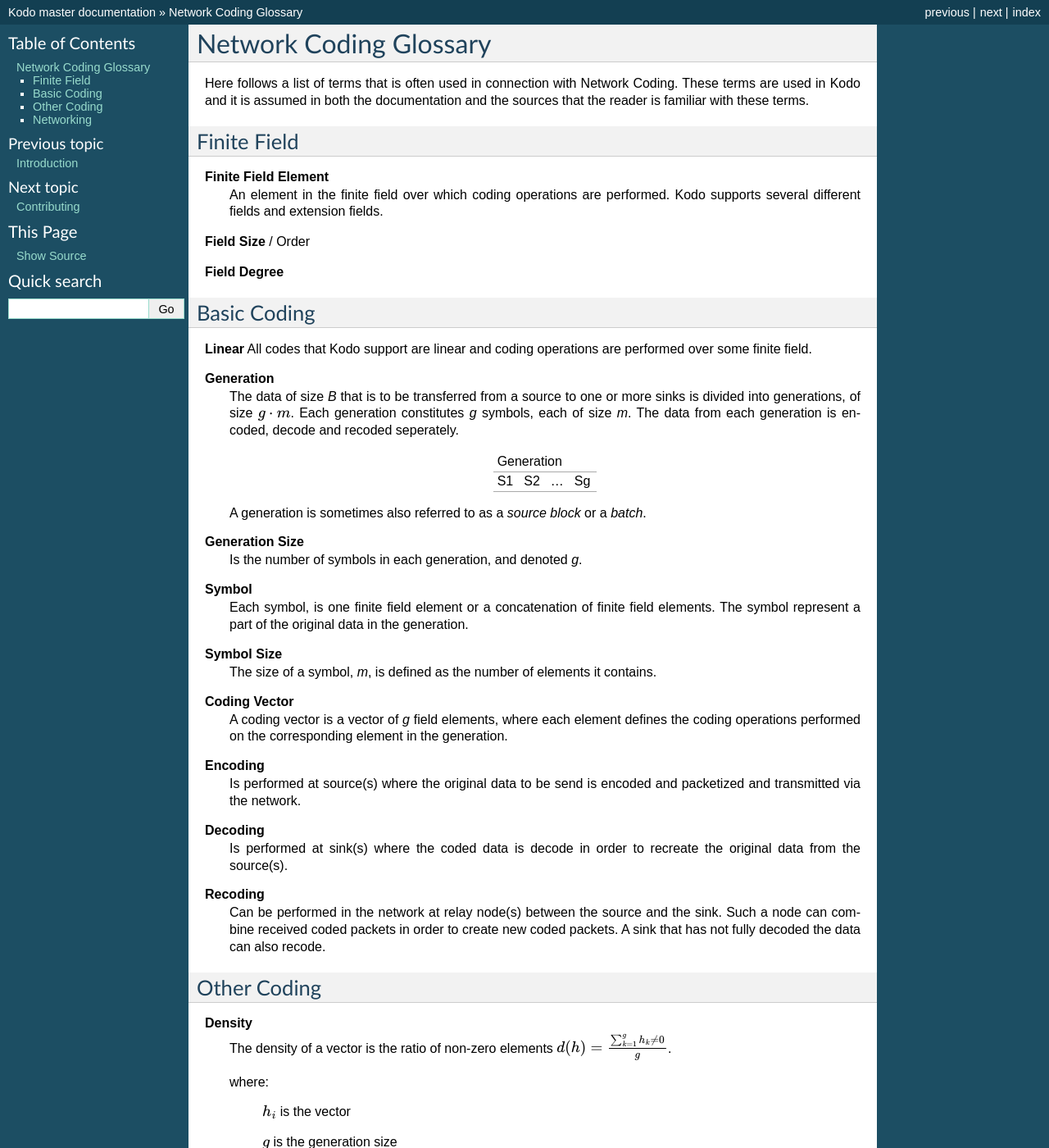
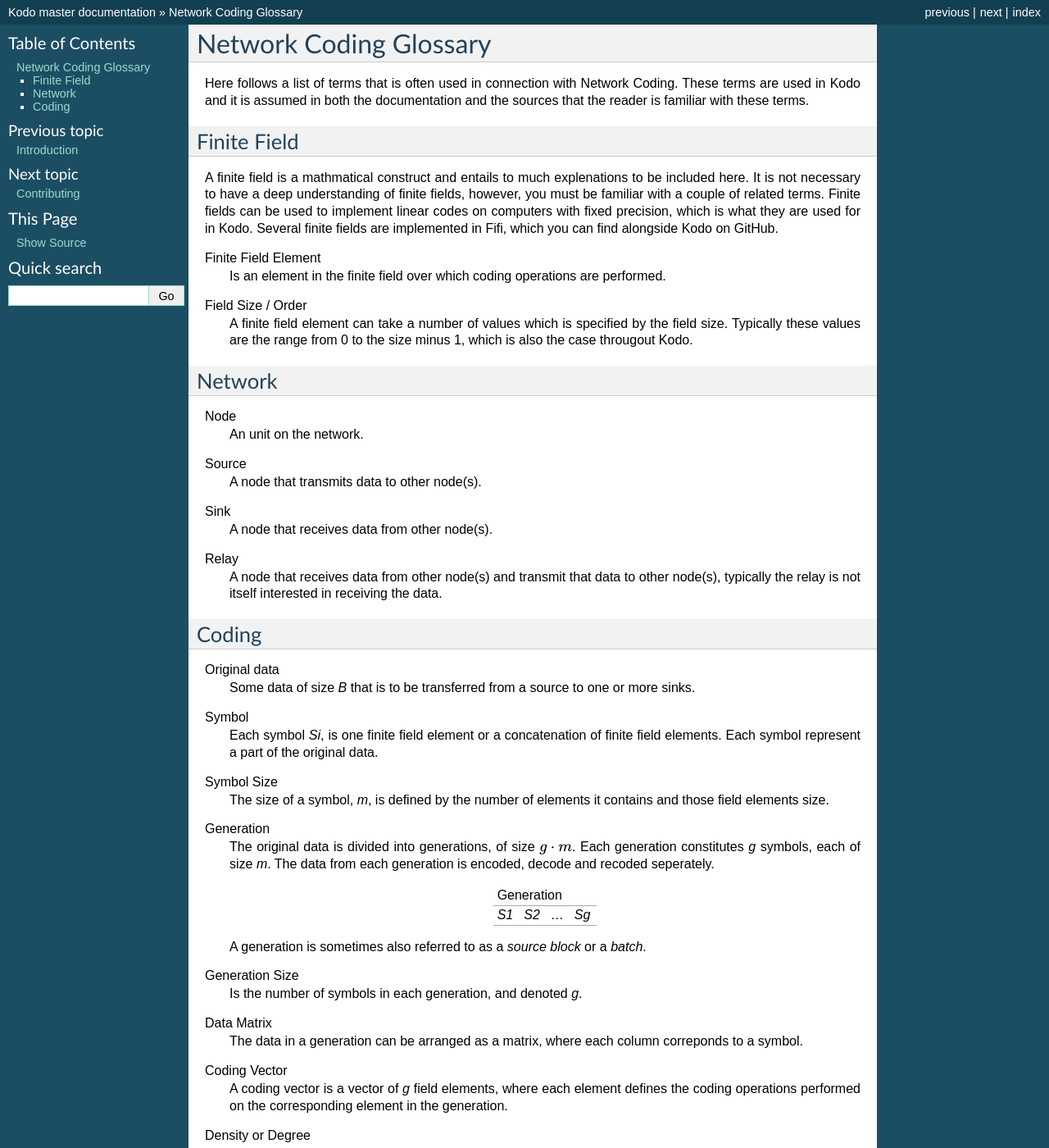
Before and after one commit to msherif4/kodo, a Sphinx documentation site: the page built from docs/source/nc_glossary.rst, in a window 1280 px wide and 1400 px high. Shown: the whole window at 82% size. Built offline with Sphinx 7.4.7, drawn with Linux system fonts in a browser that asks for light colours; formulas are drawn with MathJax 3; some of the changed text lies outside the part shown.

Commit message:
updated the NC glossary

```diff
--- a/docs/source/nc_glossary.rst
+++ b/docs/source/nc_glossary.rst
@@ -1,64 +1,76 @@
 Network Coding Glossary
-=======================
+-----------------------
 
 Here follows a list of terms that is often used in connection with Network Coding. These terms are used in Kodo and it is assumed in both the documentation and the sources that the reader is familiar with these terms.
 
 
 Finite Field
-------------
+............
 
-**Finite Field Element**
- An element in the finite field over which coding operations are performed. Kodo supports several different fields and extension fields.
+A finite field is a mathmatical construct and entails to much explenations to be included here. It is not necessary to have a deep understanding of finite fields, however, you must be familiar with a couple of related terms. Finite fields can be used to implement linear codes on computers with fixed precision, which is what they are used for in Kodo. Several finite fields are implemented in Fifi, which you can find alongside Kodo on GitHub.
 
-**Field Size** / Order
+Finite Field Element
+ Is an element in the finite field over which coding operations are performed.
 
-**Field Degree**
+Field Size / Order
+ A finite field element can take a number of values which is specified by the field size. Typically these values are the range from 0 to the size minus 1, which is also the case througout Kodo.
+
+.. Extension field
+
+.. Field Degree
 
 
-Basic Coding
-------------
+Network
+.......
 
-**Linear**
-All codes that Kodo support are linear and coding operations are performed over some finite field.
+Node
+ An unit on the network.
 
-**Generation**
- The data of size *B* that is to be transferred from a source to one or more sinks is divided into generations, of size :math:`g \cdot m`. Each generation constitutes *g* symbols, each of size *m*. The data from each generation is encoded, decode and recoded seperately.
+Source
+ A node that transmits data to other node(s).
+
+Sink
+ A node that receives data from other node(s).
+
+Relay
+ A node that receives data from other node(s) and transmit that data to other node(s), typically the relay is not itself interested in receiving the data.
+
+
+Coding
+......
+
+Original data
+ Some data of size *B* that is to be transferred from a source to one or more sinks.
+
+Symbol
+ Each symbol *Si*, is one finite field element or a concatenation of finite field elements. Each symbol represent a part of the original data.
+
+Symbol Size
+ The size of a symbol, *m*, is defined by the number of elements it contains and those field elements size.
+
+Generation
+ The original data is divided into generations, of size :math:`g \cdot m`. Each generation constitutes *g* symbols, each of size *m*. The data from each generation is encoded, decode and recoded seperately.
 
  ====  ====  =====  ====
  Generation
  -----------------------
-  S1    S2    ...    Sg
+ *S1*  *S2*   ...   *Sg*
  ====  ====  =====  ====
 
  A generation is sometimes also referred to as a *source block* or a *batch*.
 
-**Generation Size**
+Generation Size
  Is the number of symbols in each generation, and denoted *g*.
 
-**Symbol**
- Each symbol, is one finite field element or a concatenation of finite field elements. The symbol represent a part of the original data in the generation.
+Data Matrix
+ The data in a generation can be arranged as a matrix, where each column correponds to a symbol.
 
-**Symbol Size**
- The size of a symbol, *m*, is defined as the number of elements it contains.
-
-**Coding Vector**
+Coding Vector
  A coding vector is a vector of *g* field elements, where each element defines the coding operations performed on the corresponding element in the generation.
 
-**Encoding**
- Is performed at source(s) where the original data to be send is encoded and packetized and transmitted via the network.
+Density or Degree
+ The density of a coding vector is the ratio of non-zero elements in the vector
 
-**Decoding**
- Is performed at sink(s) where the coded data is decode in order to recreate the original data from the source(s).
-
-**Recoding**
- Can be performed in the network at relay node(s) between the source and the sink. Such a node can combine received coded packets in order to create new coded packets. A sink that has not fully decoded the data can also recode.
-
-
-Other Coding
-------------
-
-**Density**
- The density of a vector is the ratio of non-zero elements
  :math:`d(h) = \frac{\sum_{k=1}^g h_k \neq 0}{g}`.
 
  where:
@@ -68,13 +80,22 @@ Other Coding
   :math:`g` is the generation size
 
 
-**Linear (In)dependent**
+Encoding
+ Is performed at source(s) where the original data to be send is encoded and packetized and transmitted via the network.
 
+Decoding
+ Is performed at sink(s) where the coded data is decode in order to recreate the original data from the source(s).
 
-Networking
-----------
+Recoding
+ Can be performed in the network at relay node(s) between the source and the sink. Such a node can combine received coded packets in order to create new coded packets. A sink that has not fully decoded the data can also recode.
 
-**Packet**
+Linear
+ All codes that Kodo support are linear and coding operations are performed over some finite field. An important feature of a linear code is that a combination of any valid codewords is also a valid codeword.
+
+Linear (In)dependent
+ A symbol that is not a linear combination of a set of received symbols at a node, is said to be linear independent.
+
+Coded Packet
  Contains a vector-data pair.
 
  ===============  ===============
@@ -83,11 +104,11 @@ Networking
    Vector          Coded Symbol
  ===============  ===============
 
-**Packet Size**
+Coded Packet Size
  Is the total size of the coding vector and coded symbol.
 
-**Bulk Data**
+Bulk Data
  When bulk data is coded the file is split into one or more parts of a resonable size, each of these parts is denoted a generation.
 
-**Streaming Data**
+Streaming Data
  When streaming data is coded some amount of data is accumulated and this data is denoted a generation.
```
